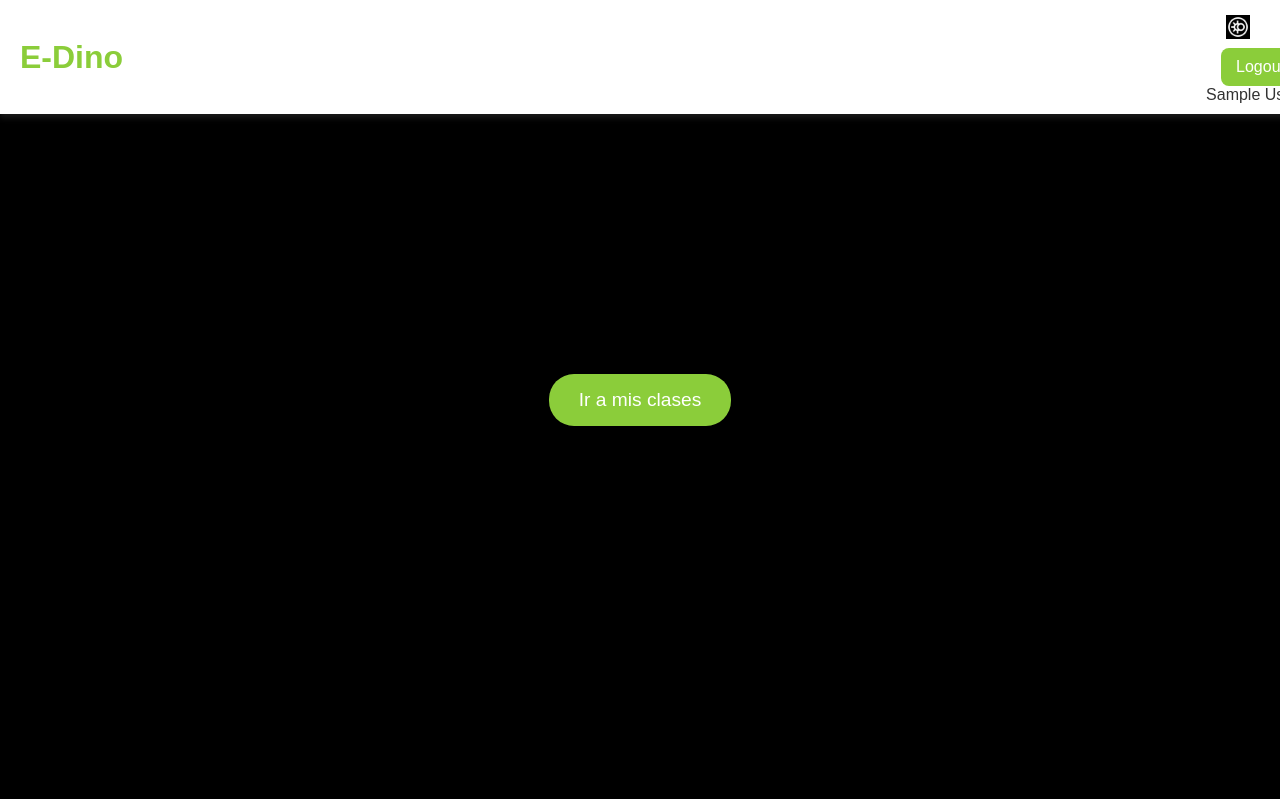
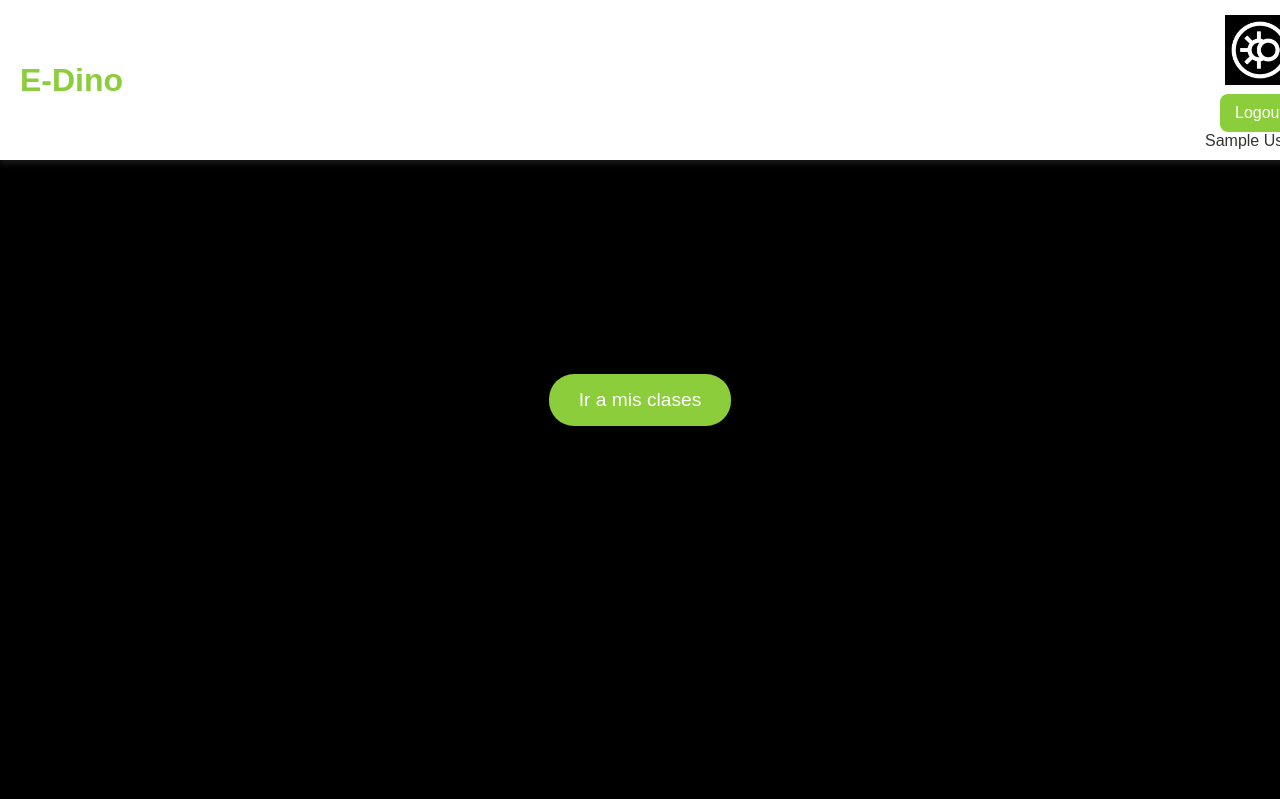
Before and after one commit to JulioDiaz131xd/e-dino_host, a PHP site: page / in a window 1280 px wide. Shown: the top 799 px of the page. Run offline with PHP 8.4, Linux system fonts and the light colour scheme; the visitor is signed in with stand-in values (Sample User, id 1); some libraries are stand-ins or nearby versions.

Commit message:
Update style-index.css

```diff
--- a/assets/css/style-index.css
+++ b/assets/css/style-index.css
@@ -103,8 +103,8 @@ body.dark-mode .header-buttons button:hover {
 }
 
 #theme-icon {
-    width: 24px;
-    height: 24px;
+    width: 70px;
+    height: 70px;
     transition: transform 0.3s ease;
 }
 
```
